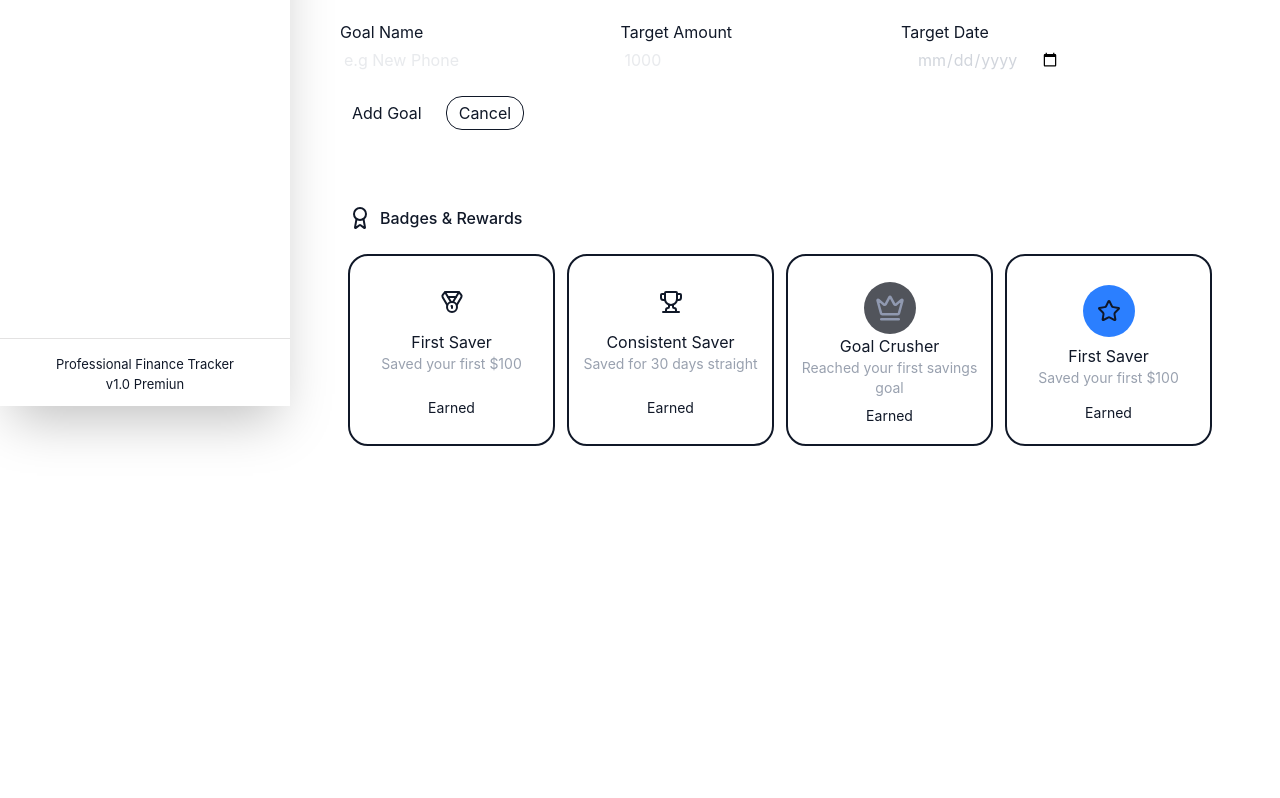
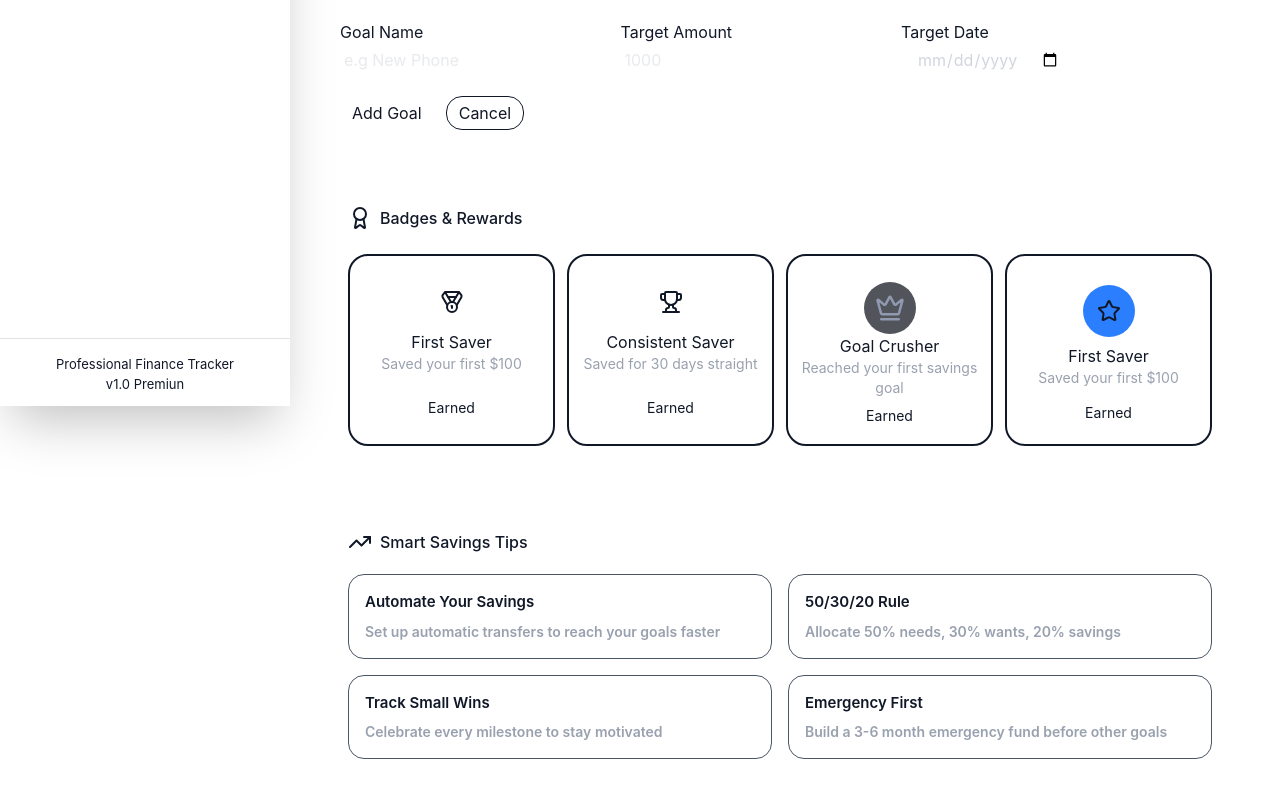
Before and after one commit to mekihallil/finance-tracker, a React (Vite) app in the folder frontend/: page /saving in a window 1280 px wide. Shown: the part 394-1192 px from the top of the page. Before the commit the page ends 896 px from the top, so only its background shows below. Built offline with nearby package versions, Linux system fonts and the light colour scheme; no server answers.

Commit message:
feat(ui): add new card component for data visualization

```diff
--- /dev/null
+++ b/frontend/src/components/savingComponents/SmartSavingTip.tsx
@@ -0,0 +1,56 @@
+import { TrendingUp } from "lucide-react";
+import type { FC, ReactElement } from "react";
+
+type Tips = {
+  id: number;
+  name: string;
+  description: string;
+};
+
+const tips: Tips[] = [
+  {
+    id: 1,
+    name: "Automate Your Savings",
+    description: "Set up automatic transfers to reach your goals faster",
+  },
+  {
+    id: 2,
+    name: "50/30/20 Rule",
+    description: "Allocate 50% needs, 30% wants, 20% savings",
+  },
+
+  {
+    id: 3,
+    name: "Track Small Wins",
+    description: "Celebrate every milestone to stay motivated",
+  },
+
+  {
+    id: 4,
+    name: "Emergency First",
+    description: "Build a 3-6 month emergency fund before other goals",
+  },
+];
+
+export const SmartSavingsTips: FC = (): ReactElement => {
+  return (
+    <>
+      <article className="rounded-[20px] dark:bg-[#2C3546] p-7 mb-7 mt-7">
+        <header className="flex gap-2">
+          <TrendingUp />
+          <h2 className="font-medium ">Smart Savings Tips</h2>
+        </header>
+        <section className="grid grid-cols-2 gap-4 justify-center mt-5">
+          {tips.map((item) => {
+            return (
+              <div className="grid gap-2 text-[15px] font-semibold border border-gray-600 rounded-2xl p-4">
+                <h3>{item.name}</h3>
+                <h6 className="text-sm text-gray-400">{item.description}</h6>
+              </div>
+            );
+          })}
+        </section>
+      </article>
+    </>
+  );
+};
--- a/frontend/src/page/Saving.tsx
+++ b/frontend/src/page/Saving.tsx
@@ -2,6 +2,7 @@ import { AddSaving } from "@/components/savingComponents/AddSaving";
 import { BadgesAndRewards } from "@/components/savingComponents/BadgesAndRewards";
 import { OverallProgress } from "@/components/savingComponents/OverallProgress";
 import { SavingTitle } from "@/components/savingComponents/SavingTitle";
+import { SmartSavingsTips } from "@/components/savingComponents/SmartSavingTip";
 import type { FC, ReactElement } from "react";
 
 export const Saving: FC = (): ReactElement => {
@@ -12,7 +13,8 @@ export const Saving: FC = (): ReactElement => {
           <SavingTitle />
           <OverallProgress />
           <AddSaving />
-          <BadgesAndRewards/>
+          <BadgesAndRewards />
+          <SmartSavingsTips />
         </div>
       </section>
     </>
```
